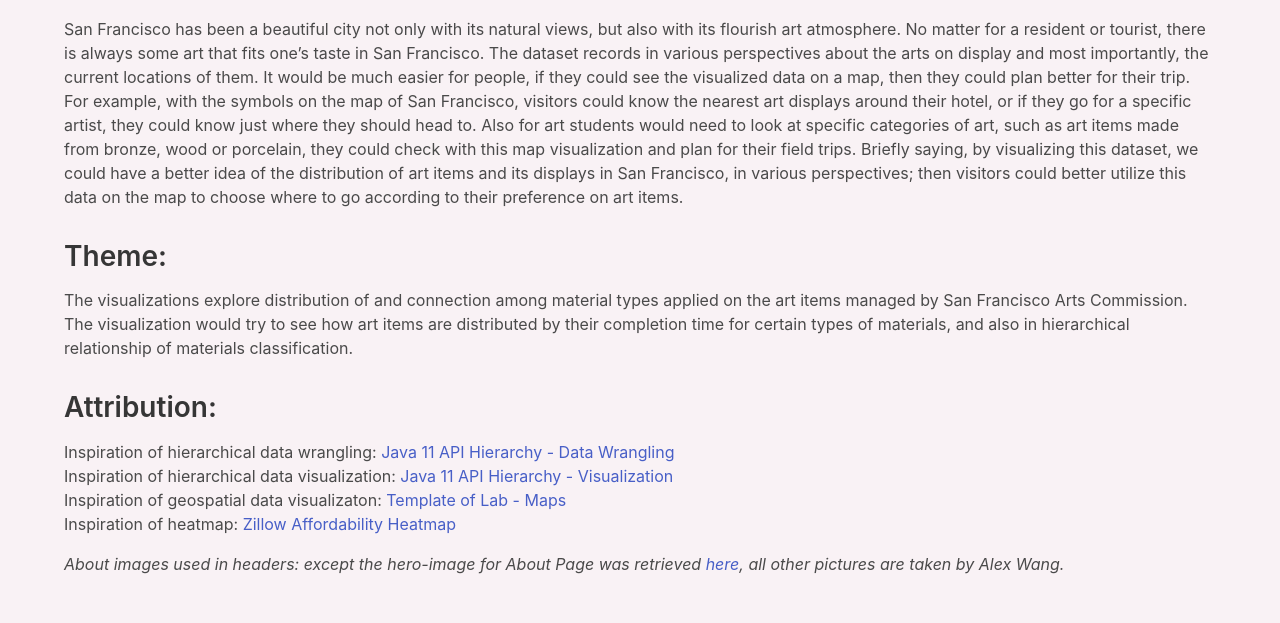
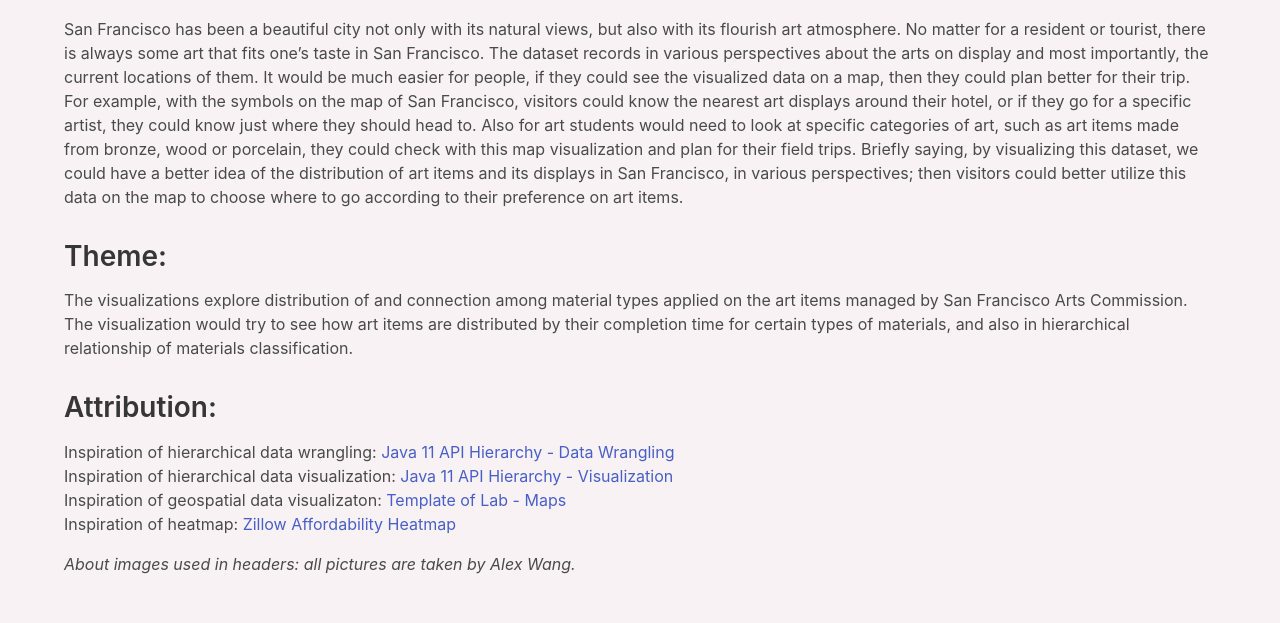
Before and after one commit to usf-cs360-spring2020/project-alexziweiwang, a plain HTML site: page index.html in a window 1280 px wide. Shown: the part 329-952 px from the top of the page. Drawn offline with nearby package versions, Linux system fonts and the light colour scheme.

Commit message:
looking +++

```diff
--- a/index.html
+++ b/index.html
@@ -145,7 +145,7 @@ San Francisco has been a beautiful city not only with its natural views, but als
           Inspiration of heatmap: <a href = "https://blockbuilder.org/sjengle/47c5c20a18ec29f4e2b82905bdb7fe95" target = _blank>Zillow Affordability Heatmap</a> </p>
 
 
-          <p><i> About images used in headers: except the hero-image for About Page was retrieved <a href = "https://www.itl.cat/wallview/imJRTT_harry-potter-slytherin-wallpaper-hd-harry-potter-wallpaper/" target = _blank>here</a>, all other pictures are taken by Alex Wang.</i></p>
+          <p><i> About images used in headers: all pictures are taken by Alex Wang.</i></p>
       </div>
       <!-- End page content -->
     </div>
```
Also changed, not shown: abt.html (+1 -1 lines), IMG_3430.JPG (added), IMG_3860.JPG (added), 1 other file.
